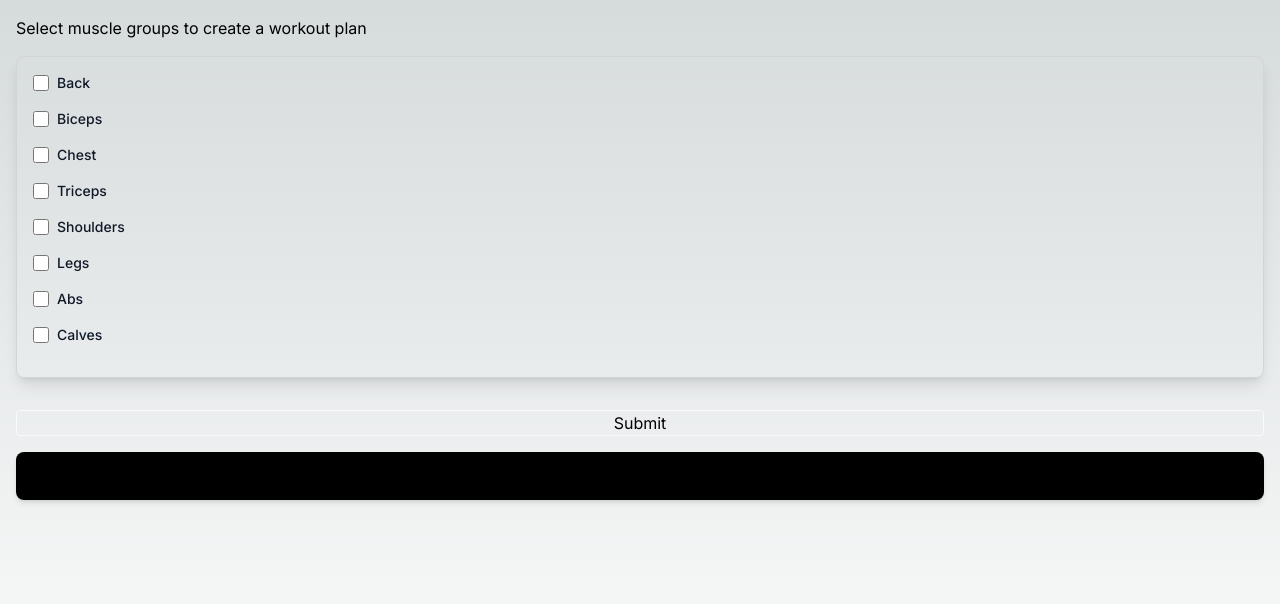
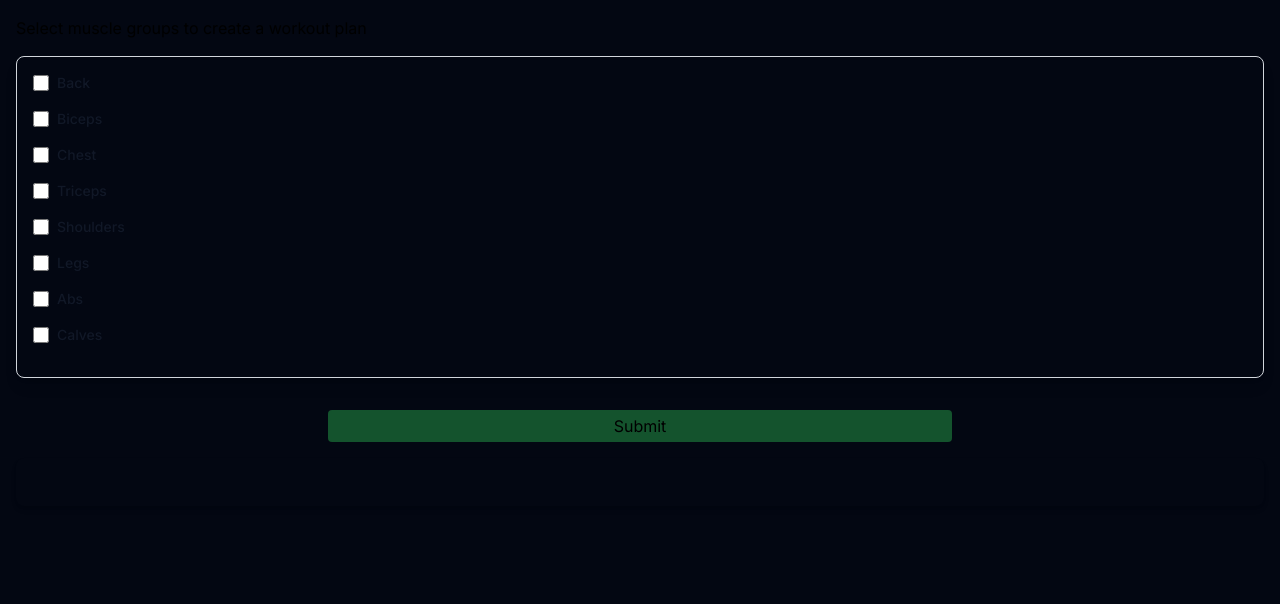
Before and after one commit to alexlitocortez/gemini, a Next.js app: page / in a window 1280 px wide. Shown: the top 604 px of the page. Built offline with nearby package versions, Linux system fonts and the light colour scheme; no server answers.

Commit message:
centered spinner and effects to button

```diff
--- a/src/app/page.tsx
+++ b/src/app/page.tsx
@@ -98,7 +98,7 @@
   }
 
   return (
-    <div className="min-h-screen flex flex-col">
+    <div className="min-h-screen flex flex-col bg-gray-950">
       <main className="flex-1 container mx-auto p-4">
         <div className="grid grid-cols-1 md:grid-cols-1 lg:grid-cols-1 gap-4">
           <h1>Select muscle groups to create a workout plan</h1>
@@ -118,8 +118,10 @@
               </div>
             ))}
           </div>
-          <button className="border border-gray-50 rounded transition-transform transform hover:scale-105" onClick={() => fetchData()}>Submit</button>
-          <div className="bg-black p-6 rounded-lg shadow-md">
+          <div className="flex justify-center">
+            <button className="p-1 rounded transition-transform transform hover:scale-105 bg-green-900 lg:w-1/2" onClick={() => fetchData()}>Submit</button>
+          </div>
+          <div className="p-6 rounded-lg shadow-md bg-gray-950">
             {loading ? (
               <div className="flex justify-center">
                 <Puff
```
